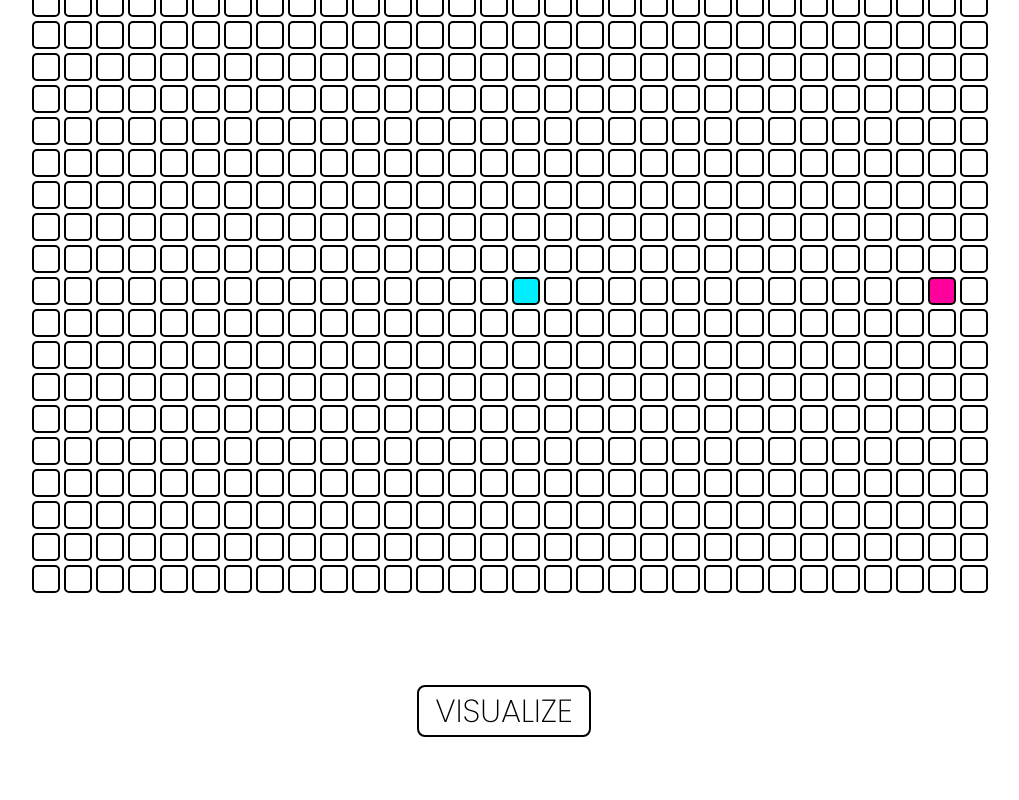
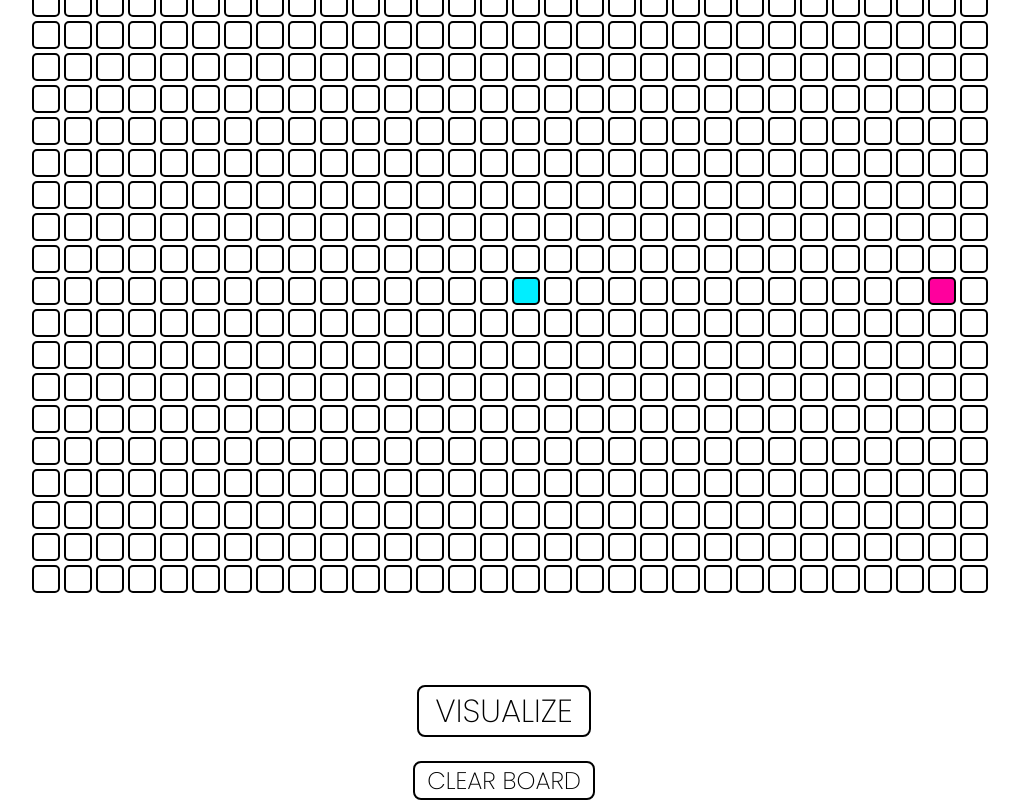
Before and after one commit to ArsalaanAli/conceptualg, a React (Create React App) app: page / in a window 1280 px wide. Shown: the part 179-979 px from the top of the page, without its empty margins (136-1155 px from the left). Before the commit the page ends 916 px from the top, so only its background shows below. Built offline with nearby package versions, Linux system fonts and the light colour scheme.

Commit message:
added clear button

```diff
--- a/src/App.css
+++ b/src/App.css
@@ -1,5 +1,11 @@
 @import url("https://fonts.googleapis.com/css2?family=Poppins:wght@100;200&display=swap");
-
+:root {
+  --active: rgb(0, 255, 170);
+  --start: rgb(0, 238, 255);
+  --goal: rgb(255, 0, 157);
+  --path: rgb(255, 252, 52);
+  --wall: rgb(86, 90, 89);
+}
 .title {
   font-family: "Poppins", sans-serif;
   font-weight: 100;
@@ -7,6 +13,10 @@
   font-size: 5em;
   margin: 0;
   padding: 0;
+  text-decoration: underline;
+  text-decoration-thickness: 3px;
+  text-underline-offset: 0.2em;
+  text-decoration-color: var(--active);
 }
 .vis-button {
   margin: auto;
@@ -19,7 +29,25 @@
   border: 2px solid black;
   border-radius: 8px;
   background-color: transparent;
+  transition-duration: 1s;
 }
 .vis-button:hover {
-  border: 3px solid black;
+  background-color: var(--active);
 }
+
+.clear-button {
+  margin: auto;
+  margin-top: 1em;
+  padding: 0em 0.5em;
+  display: block;
+  font-family: "Poppins", sans-serif;
+  font-weight: 200;
+  font-size: 1.5em;
+  border: 2px solid black;
+  border-radius: 8px;
+  background-color: transparent;
+  transition-duration: 1s;
+}
+.clear-button:hover {
+  background-color: var(--active);
+}
--- a/src/App.js
+++ b/src/App.js
@@ -38,6 +38,26 @@ function App() {
 
   const change = () => {
     setDummy(dummy + 1);
+  };
+
+  const clearBoard = () => {
+    const stateArray = [];
+    for (var i = 0; i < width; i++) {
+      const temp = [];
+      for (var j = 0; j < height; j++) {
+        if (i === startNode[0] && j === startNode[1]) {
+          temp.push(new NodeState("start"));
+          continue;
+        }
+        if (i === goalNode[0] && j === goalNode[1]) {
+          temp.push(new NodeState("goal"));
+          continue;
+        }
+        temp.push(new NodeState());
+      }
+      stateArray.push(temp);
+    }
+    setNodeStates(stateArray);
   };
 
   const delay = (ms) => new Promise((res) => setTimeout(res, ms));
@@ -180,6 +200,14 @@ function App() {
       >
         VISUALIZE
       </button>
+      <button
+        className="clear-button"
+        onClick={() => {
+          clearBoard();
+        }}
+      >
+        CLEAR BOARD
+      </button>
     </div>
   );
 }
--- a/src/Node/Node.css
+++ b/src/Node/Node.css
@@ -42,7 +42,7 @@
 @keyframes circle-fill {
   0% {
     clip-path: circle(0%);
-    background-color: rgb(255, 238, 0);
+    background-color: var(--path);
   }
   50% {
     clip-path: circle(100%);
```
